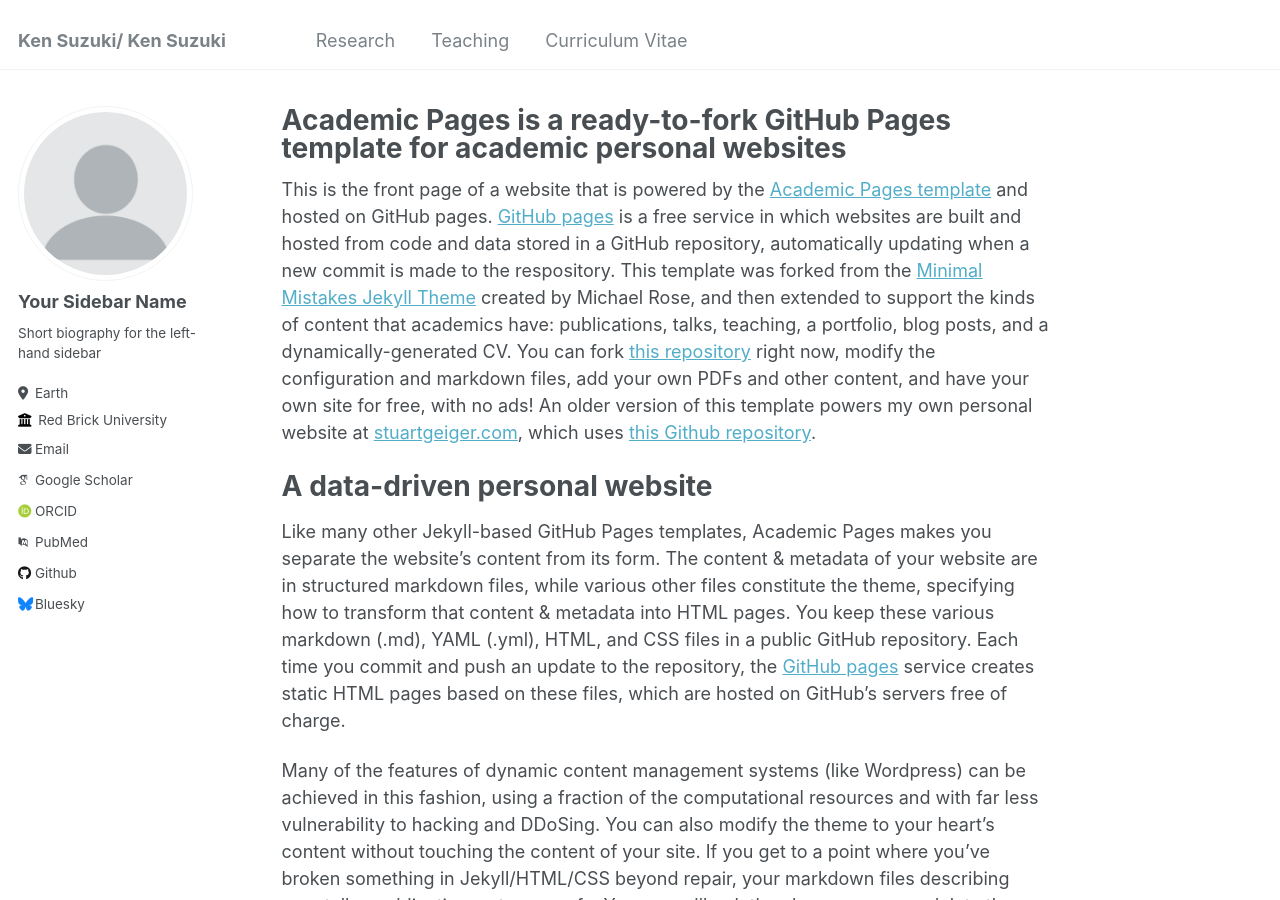
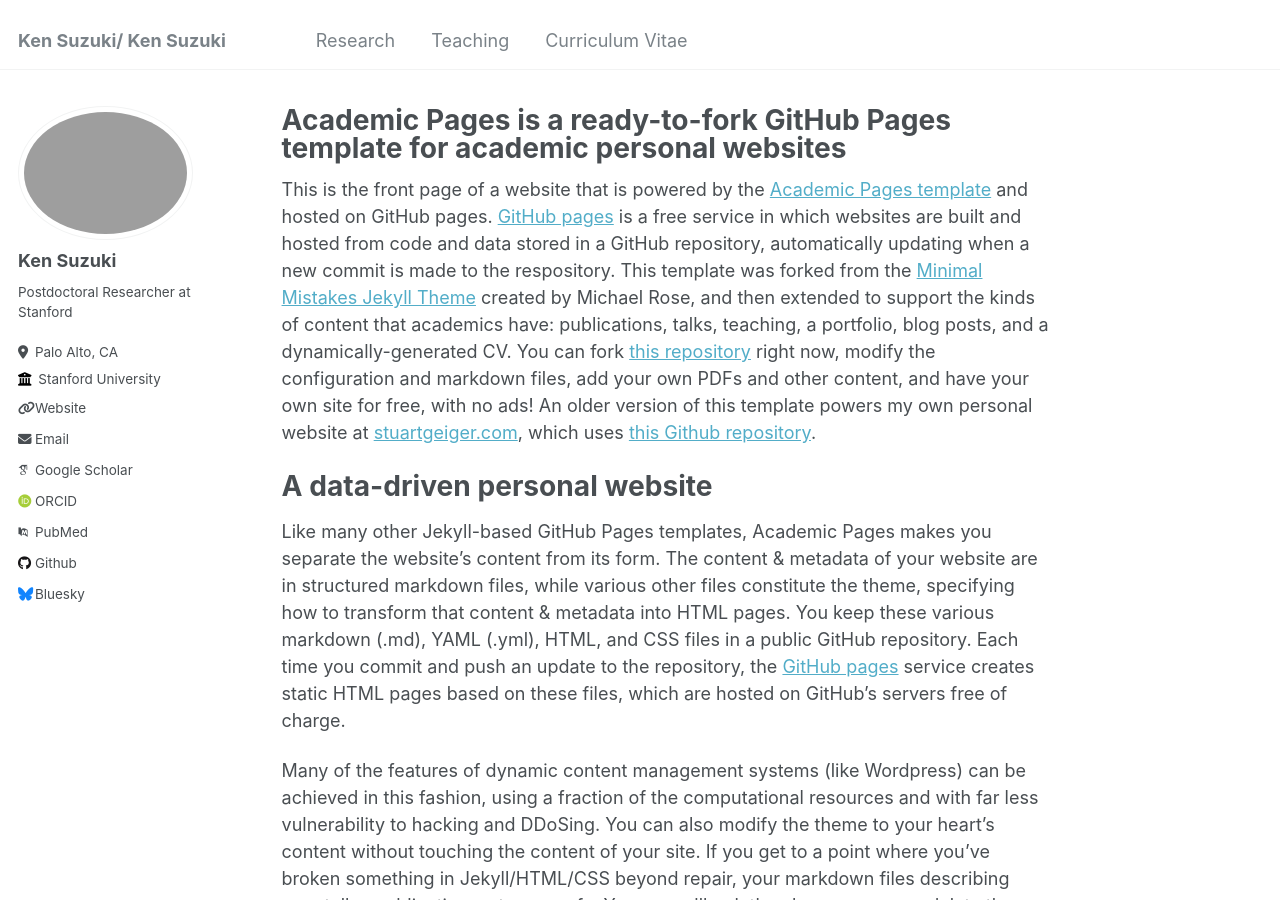
Before and after one commit to ksuzuki4/ken.suzuki.github.io, a Jekyll site: the page built from _pages/about.md, in a window 1280 px wide and 900 px high. Built offline with Jekyll 4.4.1, drawn with Linux system fonts in a browser that asks for light colours; some web fonts are replaced.

Commit message:
Update _config.yml

```diff
--- a/_config.yml
+++ b/_config.yml
@@ -22,14 +22,14 @@ repository               : "ksuzuki4/ksuzuki4.github.io"
 #               Additional customization can be done by editing /_includes/author-profile.html
 author:
   # Biographic information
-  avatar           : "profile.png"
-  name             : "Your Sidebar Name"
+  avatar           : "/images/KenSuzuki3.jpg"
+  name             : "Ken Suzuki"
   pronouns         : # example: "she/her"
-  bio              : "Short biography for the left-hand sidebar"
-  location         : "Earth"
-  employer         : "Red Brick University"
-  uri              : # URL
-  email            : "none@example.org"
+  bio              : "Postdoctoral Researcher at Stanford"
+  location         : "Palo Alto, CA"
+  employer         : "Stanford University"
+  uri              : https://ksuzuki4.github.io
+  email            : "ksuzuki4[at]ucsc.edu"
 
   # Academic websites
   arxiv            : # URL - Update with the correct link to your profile
```
